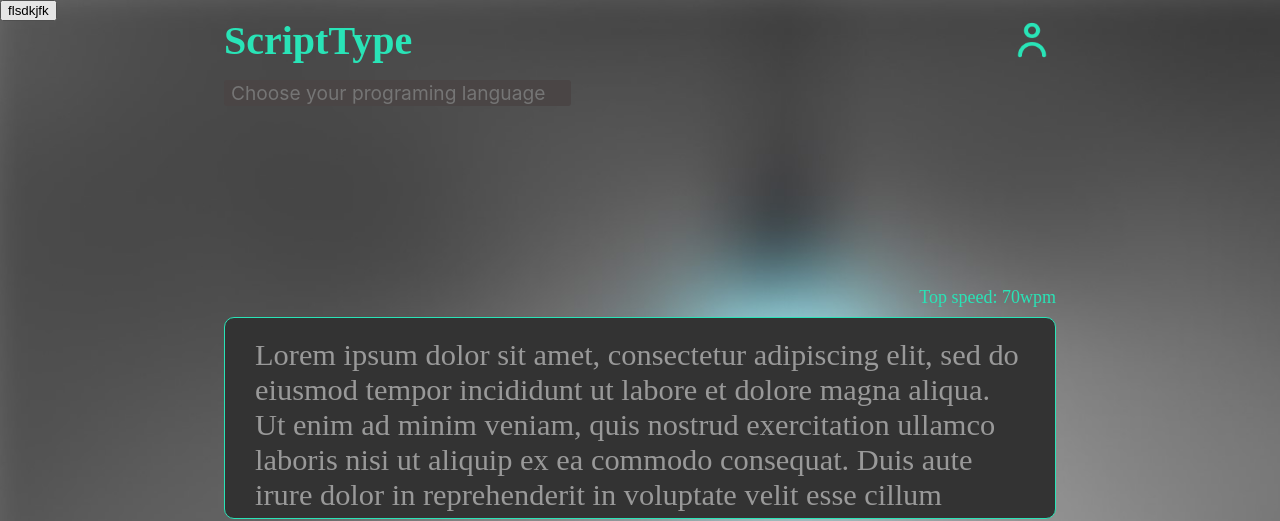
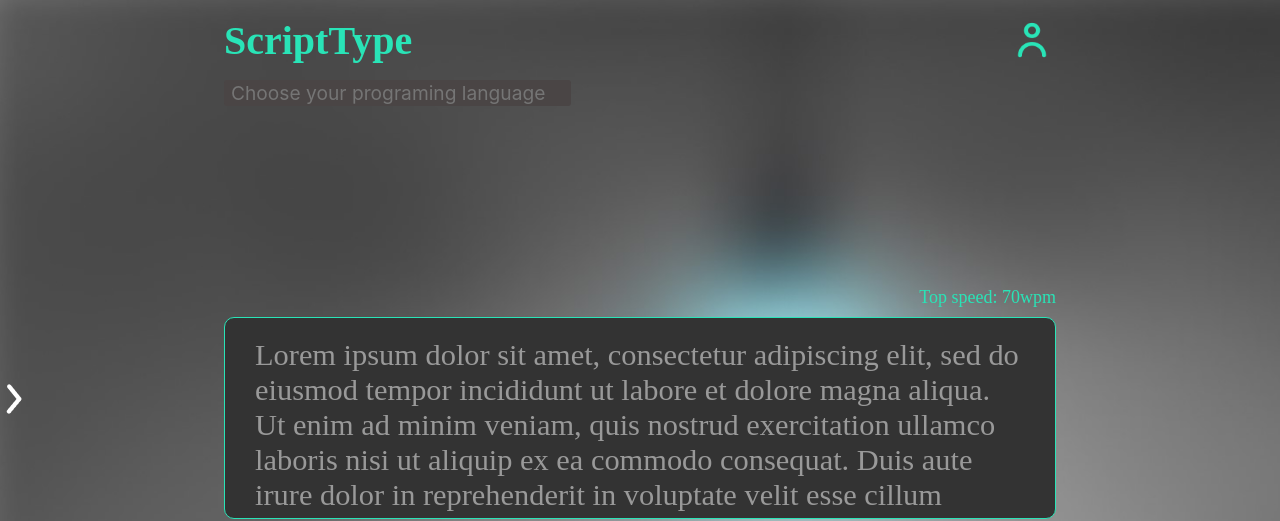
Before and after one commit to pjceva/ScriptType, a React (Vite) app in the folder type-front/: page / in a window 1280 px wide. Shown: the top 521 px of the page. Built offline with nearby package versions, Linux system fonts and the light colour scheme.

Commit message:
side bar pronta

```diff
--- a/type-front/src/components/SideBar/index.tsx
+++ b/type-front/src/components/SideBar/index.tsx
@@ -1,6 +1,7 @@
 import { useState } from "react"
 import { Subsection } from "../Subsection"
 import { Bar, Container, Div, ScrollContainer } from "./styles"
+import Seta from "../../icons/Seta.png"
 
 export const SideBar = () =>{
     const [sidebar, setSidebar] = useState(false)
@@ -32,7 +33,9 @@
                 <Bar>Desafios</Bar>
 
             </div>
-            <button onClick={showSidebar}>flsdkjfk</button>
+            <button className={sidebar ? 'hide' : 'show'} onClick={showSidebar}>
+                <img src={Seta} />
+            </button>
         </Container>
     )
 }
--- a/type-front/src/components/SideBar/styles.tsx
+++ b/type-front/src/components/SideBar/styles.tsx
@@ -1,12 +1,16 @@
 import styled from "styled-components";
 
 export const Container = styled.section`
-    width: 15%;
+    width: 17.5%;
+    height: 100vh;
     position: absolute;
+    display: flex;
 
+
+    /* background: black; */
     .nav-menu {
     left: -100%;
-    position: absolute;
+    position: relative;
     transition: 350ms;
     }
 
@@ -19,9 +23,26 @@
         left: 0;
         transition: 350ms;
     }
+
+    .show{
+        align-self: center;
+        position: absolute;
+        transition: 450ms;
+
+    }
+
+    .hide{
+        align-self: center;
+        transform: rotate(180deg);
+        transition: 450ms;
+
+    }
     button{
-        position: absolute;
+        border: none;
+        background: none;
+
     }
+
 `
 
 export const Div = styled.div`
```
Also changed, not shown: type-front/src/icons/Seta.png (added).
